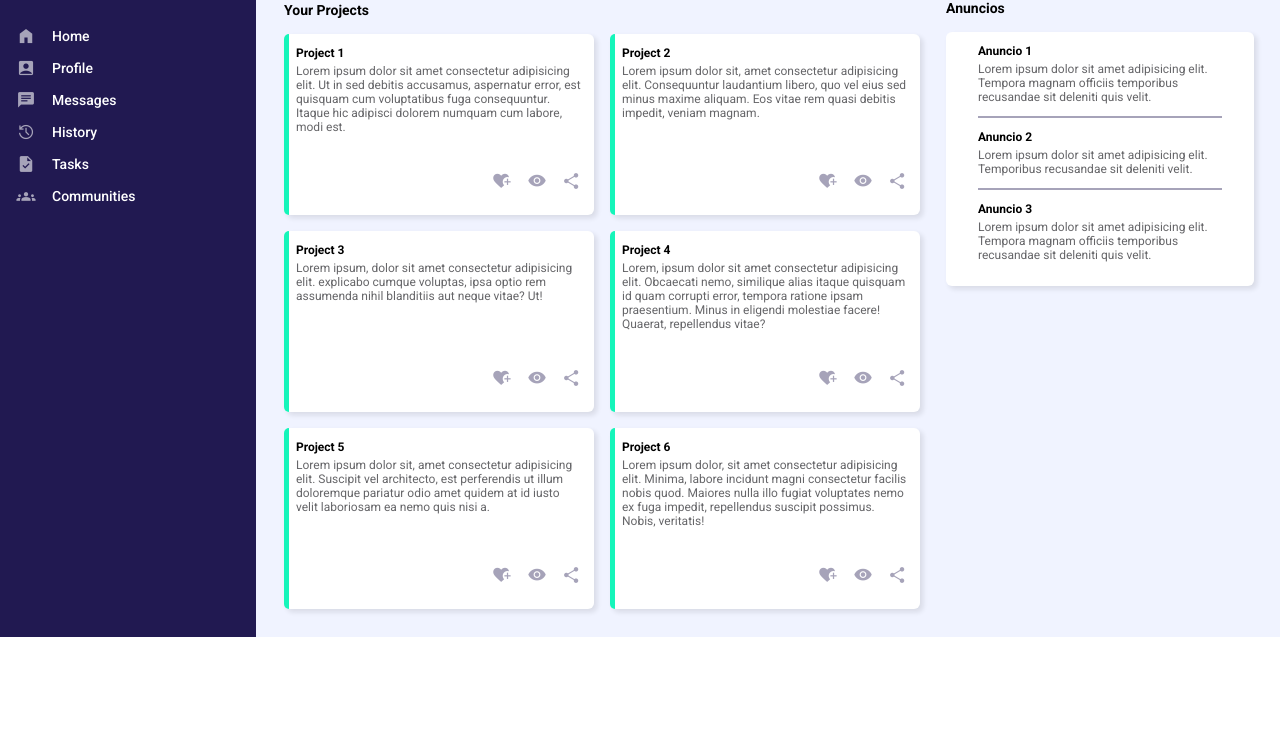
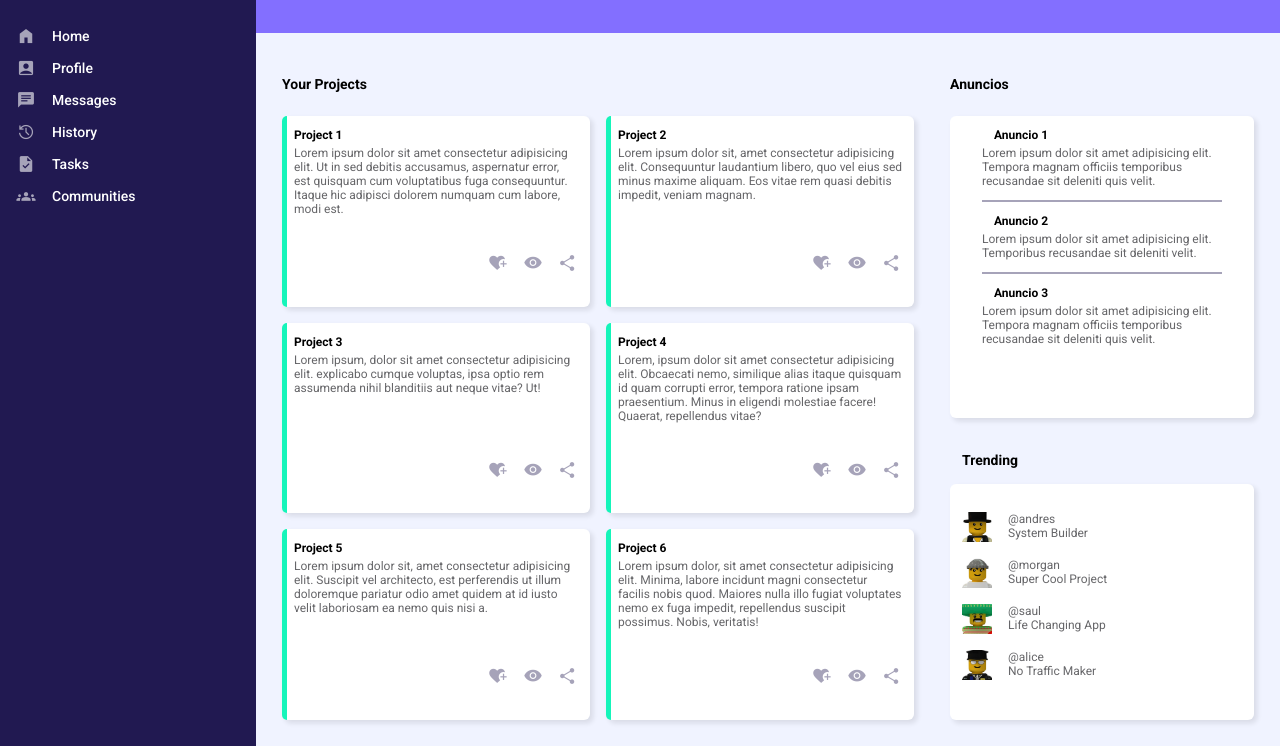
Before and after one commit to AndresAR-92/Dashboard, a plain HTML site: page index.html in a window 1280 px wide. Shown: the part 54-800 px from the top of the page. Drawn offline with nearby package versions, Linux system fonts and the light colour scheme.

Commit message:
Crea seccion trending
- Ajustes en grid principal, titulos
- Ajuste en estilos seccion anuncios

```diff
--- a/index.html
+++ b/index.html
@@ -50,8 +50,9 @@
         <h2>HEADER ELEMENT</h2>
       </header>
       <div class="main-grid-el main-screen">
+        <p class="projects-title">Your Projects</p>
+        <h2 class="projects-title announcement-title">Anuncios</h2>
         <div class="projects">
-          <p class="projects-title">Your Projects</p>
           <div class="project card">
             <h2>Project 1</h2>
             <p>
@@ -134,8 +135,8 @@
             </ul>
           </div>
         </div>
+        <div class="announcements-trending">
           <div class="announcements">
-          <h2 class="projects-title">Anuncios</h2>
             <div class="announcement card">
               <h2 class="projects-title">Anuncio 1</h2>
               <p>
@@ -145,8 +146,8 @@
               <hr />
               <h2 class="projects-title">Anuncio 2</h2>
               <p>
-              Lorem ipsum dolor sit amet adipisicing elit. Temporibus recusandae
-              sit deleniti velit.
+                Lorem ipsum dolor sit amet adipisicing elit. Temporibus
+                recusandae sit deleniti velit.
               </p>
               <hr />
               <h2 class="projects-title">Anuncio 3</h2>
@@ -156,6 +157,40 @@
               </p>
             </div>
           </div>
+          <div class="trending">
+            <h2 class="projects-title trending-title">Trending</h2>
+            <div class="trending card">
+              <div class="trending-el">
+                <img class="profile-picture" src="/img/1.jpg" />
+                <div class="profile">
+                  <p>@andres</p>
+                  <p>System Builder</p>
+                </div>
+              </div>
+              <div class="trending-el">
+                <img class="profile-picture" src="/img/2.jpg" />
+                <div class="profile">
+                  <p>@morgan</p>
+                  <p>Super Cool Project</p>
+                </div>
+              </div>
+              <div class="trending-el">
+                <img class="profile-picture" src="/img/3.jpg" />
+                <div class="profile">
+                  <p>@saul</p>
+                  <p>Life Changing App</p>
+                </div>
+              </div>
+              <div class="trending-el">
+                <img class="profile-picture" src="/img/4.jpg" />
+                <div class="profile">
+                  <p>@alice</p>
+                  <p>No Traffic Maker</p>
+                </div>
+              </div>
+            </div>
+          </div>
+        </div>
       </div>
     </div>
   </body>
--- a/style.css
+++ b/style.css
@@ -49,6 +49,7 @@
 .grid-container {
   display: grid;
   grid-template-columns: 1fr 4fr;
+  height: 100vh;
 }
 
 .grid-container > nav {
@@ -88,21 +89,24 @@
   grid-template-columns: 2fr 1fr;
   padding: 14px;
   background-color: #f0f3ff;
+  gap: 12px;
 }
 
 /* PROJECTS */
 .projects {
-  padding: 14px;
+  padding: 12px;
   display: grid;
-  grid-template-columns: repeat(2, minmax(170px, 1fr));
+  grid-template-columns: repeat(2, minmax(205px, 1fr));
   gap: 16px;
 }
 
 .projects-title {
-  grid-column: 1 / -1;
+  grid-column: 1;
+  margin-left: 12px;
   font-weight: 700;
   font-size: 14px;
   color: #000;
+  align-self: flex-end;
 }
 
 .card {
@@ -145,13 +149,26 @@
 }
 
 /* Anuncios */
+.announcements-trending {
+  padding: 12px;
+  display: grid;
+  grid-template-columns: repeat(1, minmax(205px, 1fr));
+  grid-template-rows: 1fr 1fr;
+}
+
 .announcements {
-  padding: 12px;
+  grid-row: 1;
+  display: contents;
 }
 
 .announcement {
-  margin-top: 16px;
   padding: 12px 32px;
+}
+
+.announcement-title {
+  grid-column: 2;
+  grid-row: 1;
+  align-self: flex-end;
 }
 
 .announcement h2 {
@@ -168,3 +185,23 @@
   border: 1.2px solid #a6a3b9;
   margin-bottom: 12px;
 }
+
+/* TRENDING */
+
+.trending {
+  align-self: flex-end;
+}
+
+.profile-picture {
+  width: 30px;
+}
+
+.trending-title {
+  margin-bottom: 16px;
+}
+
+.trending-el {
+  margin: 16px 0;
+  display: flex;
+  gap: 16px;
+}
```
Also changed, not shown: img/1.jpg (added), img/2.jpg (added), img/3.jpg (added), img/4.jpg (added). Lines whose indentation alone changed are shown as unchanged.
